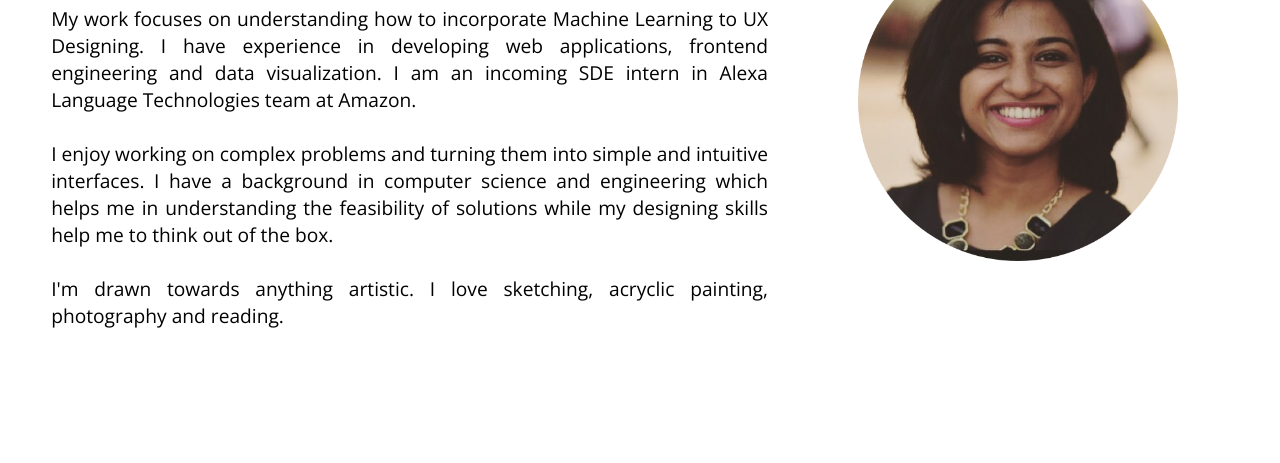
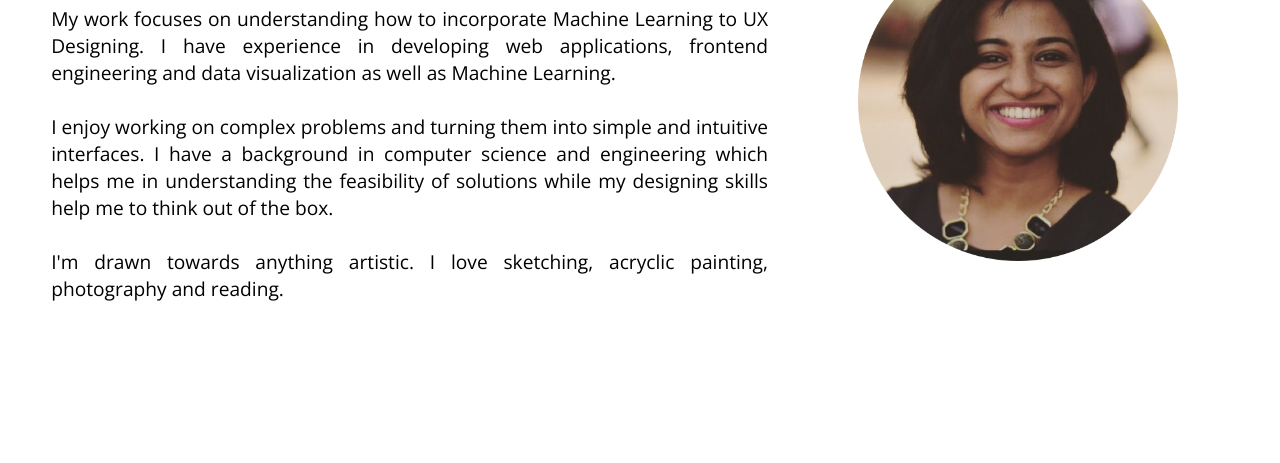
Before and after one commit to nishakk/personal-website, a plain HTML site: page about.html in a window 1280 px wide. Shown: the part 267-730 px from the top of the page. Drawn offline with nearby package versions, Linux system fonts and the light colour scheme.

Commit message:
Updated info

```diff
--- a/about.html
+++ b/about.html
@@ -34,7 +34,7 @@
     <div class="aboutContent">
       <img class="aboutPic" src="images/aboutPic.png">
       <div class="aboutMe">about me</div>
-      <div class="aboutData">My work focuses on understanding how to incorporate Machine Learning to UX Designing. I have experience in developing web applications, frontend engineering and data visualization. I am an incoming SDE intern in Alexa Language Technologies team at Amazon.<br/><br/>I enjoy working on complex problems and turning them into simple and intuitive interfaces. I have a background in computer science and engineering which helps me in understanding the feasibility of solutions while my designing skills help me to think out of the box.<br/><br/>I'm drawn towards anything artistic. I love sketching, acryclic painting, photography and reading.
+      <div class="aboutData">My work focuses on understanding how to incorporate Machine Learning to UX Designing. I have experience in developing web applications, frontend engineering and data visualization as well as Machine Learning.<br/><br/>I enjoy working on complex problems and turning them into simple and intuitive interfaces. I have a background in computer science and engineering which helps me in understanding the feasibility of solutions while my designing skills help me to think out of the box.<br/><br/>I'm drawn towards anything artistic. I love sketching, acryclic painting, photography and reading.
       </div>
     </div>
     <div class="footer1">
```
